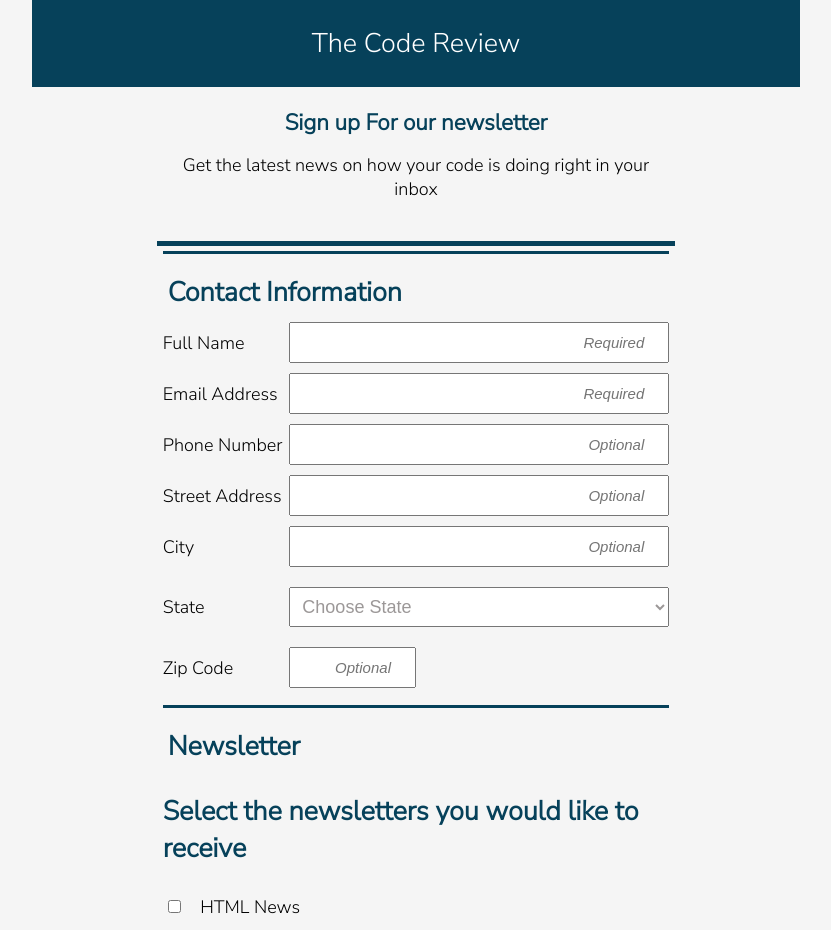
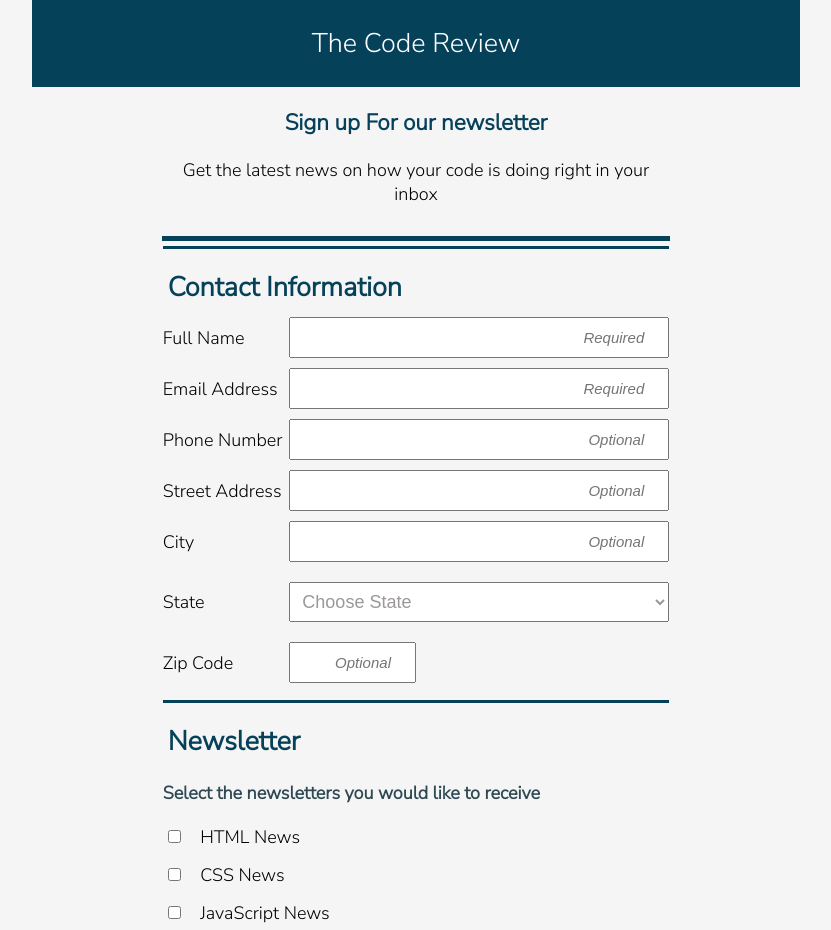
Before and after one commit to Fjayala333/Project--3, a plain HTML site: page online_registration_v4/index.html in a window 1280 px wide. Shown: the top 930 px of the page, without its empty margins (224-1055 px from the left). Drawn offline with Linux system fonts and the light colour scheme.

Commit message:
made h2 font-size 18px

```diff
--- a/online_registration_v4/styles.css
+++ b/online_registration_v4/styles.css
@@ -26,11 +26,12 @@ h1 {
 }
 
 h2 {
-    color: rgba(6,65,90)
+    color: rgb(47, 73, 83);
+    font-size: 18px;
 }
 p {
-    margin: 5px 10px;
-    padding: 0 15px 40px;
+    margin: 5px 15px;
+    padding: 5px 15px 30px;
     border-bottom: 5px solid rgba(6,65,90);
     text-align: center;
 }
```
